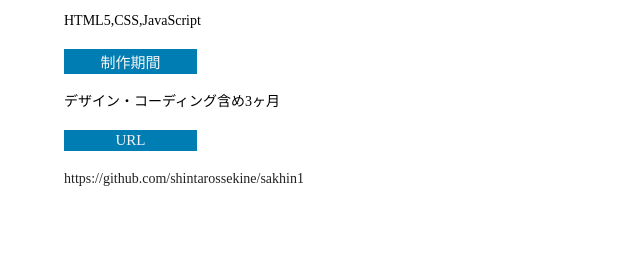
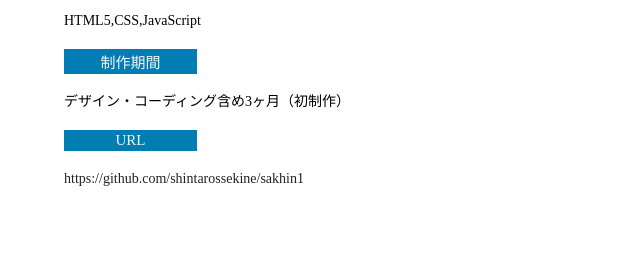
Before and after one commit to shintarossekine/portfolio_works1, a plain HTML site: page index.html in a window 1280 px wide. Shown: the part 1552-1821 px from the top of the page, 630-1270 px from the left. Drawn offline with nearby package versions, Linux system fonts and the light colour scheme.

Commit message:
Update index.html

```diff
--- a/index.html
+++ b/index.html
@@ -175,7 +175,7 @@
 
      <p class="itiretu">
     <span class="blue_title">制作期間</span><br>
-    <span class="kankyo">デザイン・コーディング含め3ヶ月</span>
+    <span class="kankyo">デザイン・コーディング含め3ヶ月（初制作）</span>
     </p>
 
 
```
